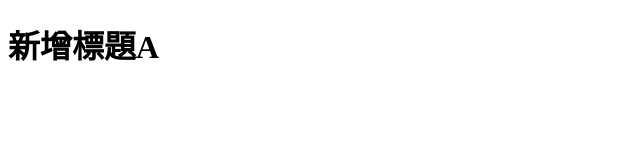
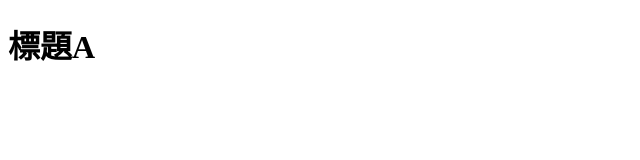
Before and after one commit to Melanie-six/team_mission5, a plain HTML site: page index.html in a window 1280 px wide. Shown: the whole page, without its empty margins (0-640 px from the left). Drawn offline with Linux system fonts and the light colour scheme.

```diff
--- a/index.html
+++ b/index.html
@@ -6,6 +6,6 @@
     <title>修改 Title AB</title>
 </head>
 <body>
-    <h1>新增標題A</h1>
+    <h1>標題A</h1>
 </body>
 </html>
```
